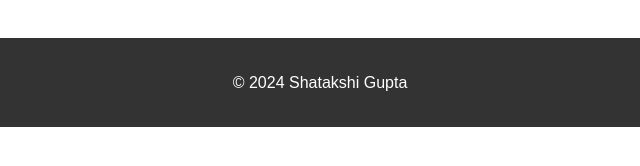
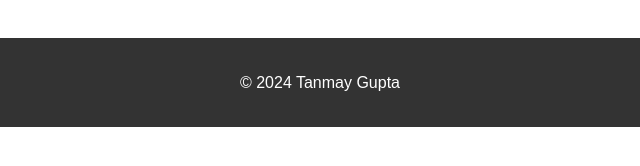
Before and after one commit to tanmaygupta7781/portfolio, a plain HTML site: page resume.html in a window 1280 px wide. Shown: the part 598-764 px from the top of the page, 320-960 px from the left. Drawn offline with Linux system fonts and the light colour scheme.

Commit message:
Update resume.html

```diff
--- a/resume.html
+++ b/resume.html
@@ -40,7 +40,7 @@
         </section>
     </main>
     <footer>
-        <p>&copy; 2024 Shatakshi Gupta</p>
+        <p>&copy; 2024 Tanmay Gupta</p>
     </footer>
 </body>
 </html>
```
